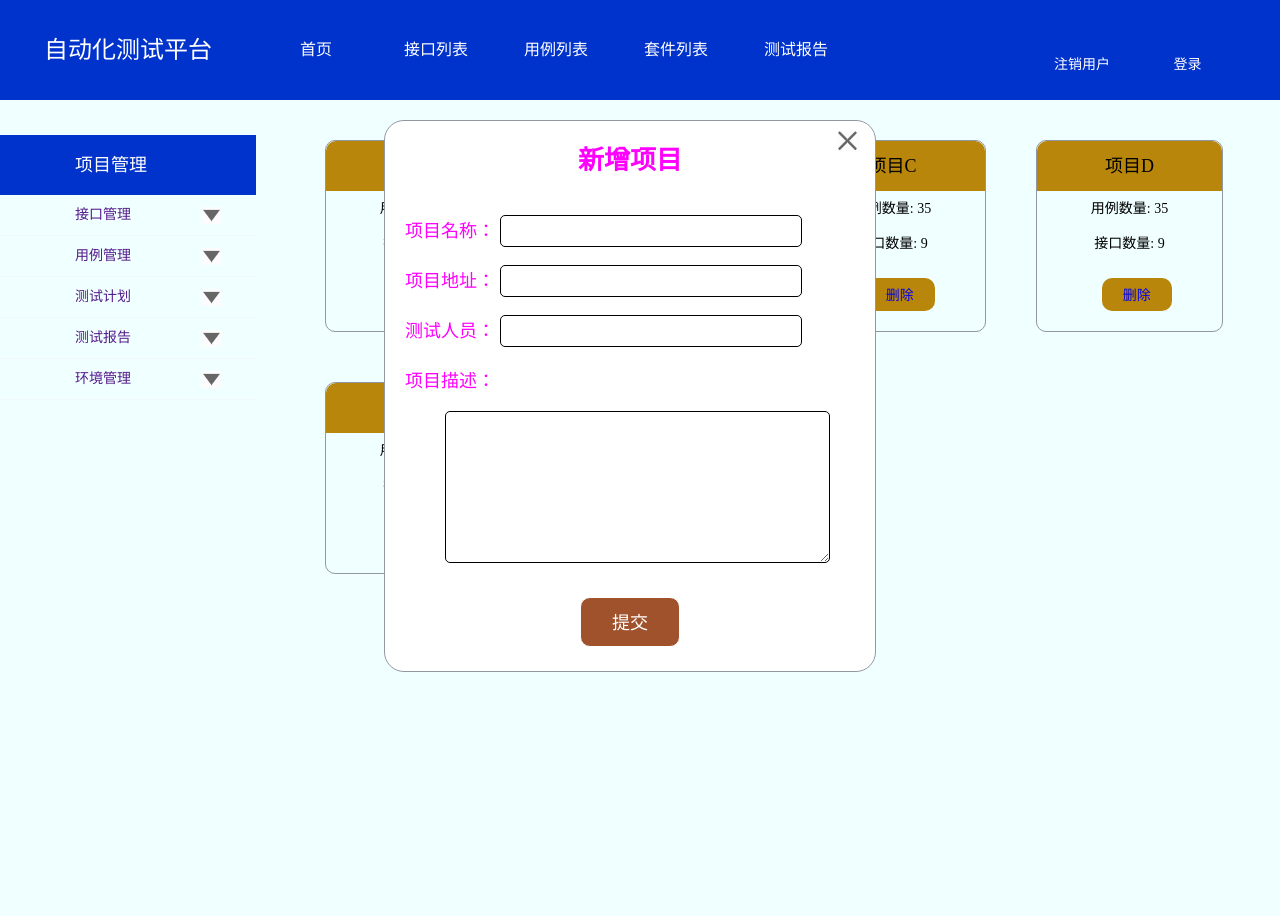
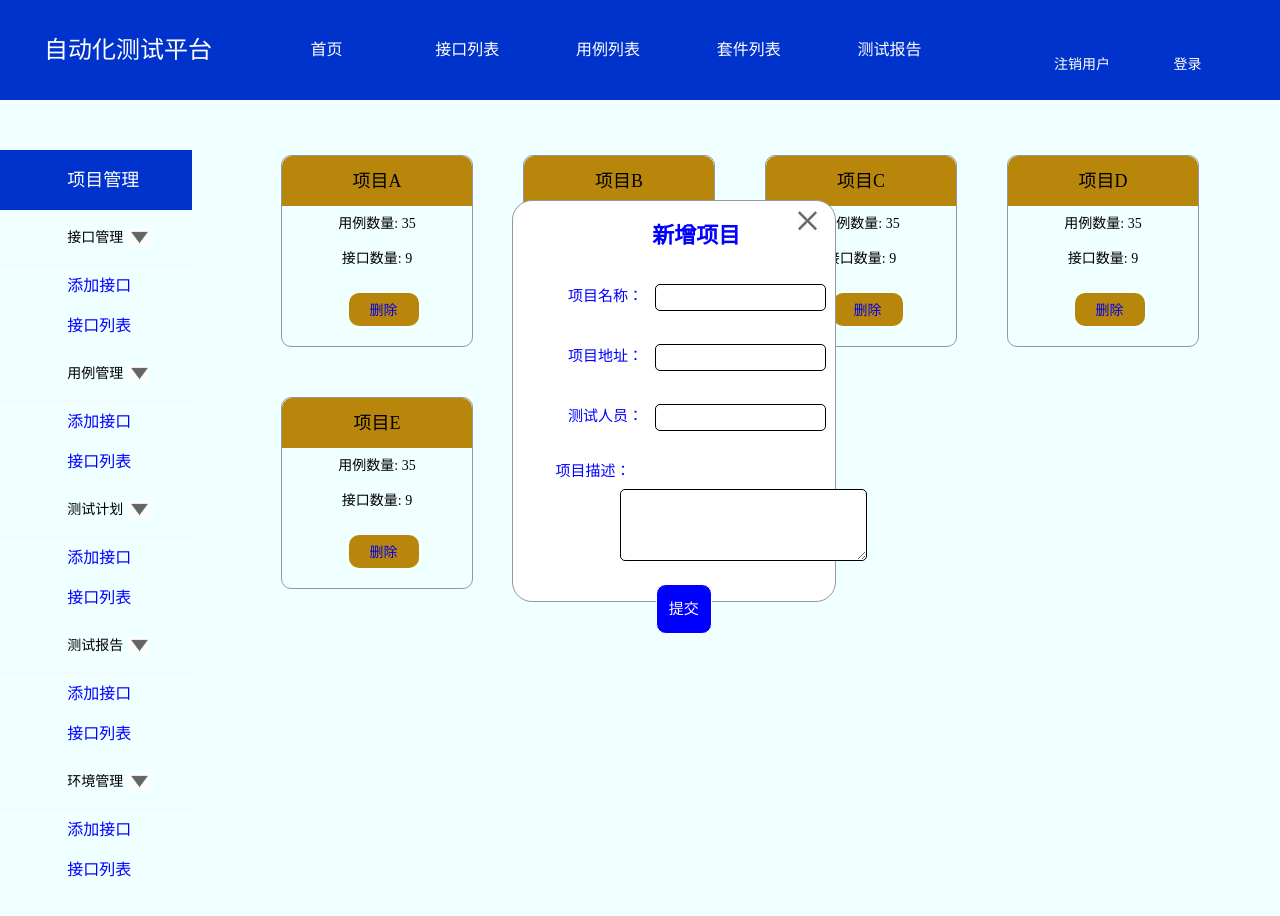
Before and after one commit to bomingzheng/base, a plain HTML site: page base/html/index.html in a window 1280 px wide. Drawn offline with Linux system fonts and the light colour scheme.

Commit message:
11/20-html_push

```diff
--- a/base/html/css/main.css
+++ b/base/html/css/main.css
@@ -24,13 +24,14 @@ body{
 
 /*设置菜单中每个菜单样式*/
 .money_list li{
-    width: 120px;
+    width: 20%;
     height: 100px;
     color: white;
-    list-style: none;
+
     text-align:center ;
     font: normal 16px/100px "微软雅黑";
-    float:left;}
+    float:left;
+}
 
 /*设置鼠标悬浮的背景色*/
 
@@ -54,57 +55,59 @@ body{
 
 
 /*侧边栏样式*/
-.left_money{
+.left_sidebar{
     position: absolute;
     left: 0;
-    top: 135px;
-    width: 20%;
+    top: 150px;
+    width: 15%;
     height: 0;
     color: black;
     background: white;
 }
 
-.left_title{
+.sidebar_title{
     width: 100%;
     height: 60px;
     float: left;
     font: normal 18px/60px "微软雅黑";
     color: white;
-    text-indent: 75px;
+    text-indent: 35%;
     background: #0033cc;
 }
-.left_list li{
-    height: 40px;
+.sidebar_list li h3{
+    height: 55px;
     width: 100%;
     border-bottom: solid 1px aliceblue;
-    font: normal 14px/40px "微软雅黑";
-    text-indent: 75px;
+    font: normal 14px/55px "微软雅黑";
+    text-indent: 35%;
     float: left;
-    background-image: url("../img/↓.png");
+    color: black;
+    background-image: url(../img/↓.png);
     background-repeat: no-repeat;
-    background-position: 85%;
+    background-position:75%;
 }
-.left_list div{
-    height:20px;
-    width: 15px;
-    background-repeat: no-repeat;
+.sidebar_list li ul a{
     float: left;
-    margin-top: 10px;
-    margin-right: 45px;}
+    width: 100%;
+    color: blue;
+    font: normal 16px/40px "Microsoft YaHei UI";
+    text-indent: 35%;
+}
+
 
 /*主题内容样式*/
 .contents{
-    width: 75%;
-    height: 1000px;
+    width: 80%;
+    height: 100%;
     position:absolute;
-    margin-top: 15px;
-    left: 300px;
+    margin-top: 30px;
+    left: 20%;
     padding: 0;
     float: right;
 }
 /*内容信息*/
 .pro_info{
-    width: 185px;
+    width: 190px;
     height: 190px;
     border: solid 1px #9297a2;
     float: left;
@@ -151,20 +154,21 @@ body{
 /*弹窗样式*/
 .alter{
     position: fixed;
-    left: 30%;
-    top: 120px;
-    height: 550px;
-    width: 450px;
+    left: 40%;
+    top: 25%;
+    height: 50%;
+    width: 22%;
     background: white;
     border: solid 1px #9297a2;
     border-radius: 20px;
     padding:0 20px;
 }
 .alter_title{
-    font: bold 26px/40px "微软雅黑";
-    color: fuchsia;
+    font: bold 22px/40px "微软雅黑";
+    color: blue;
     text-align: center;
-    margin-top: 20px ;
+    margin-top: 15px ;
+    margin-left: 45px;
 }
 .alter_quit{
     position: absolute;
@@ -173,51 +177,55 @@ body{
 }
 .alter_input{
     width: 100%;
-    height: 20px;
-    font: normal 18px/40px "微软雅黑";
-    margin-top: 30px;
-    color: fuchsia;
-
+    height: 35px;
+    font: normal 15px/30px "微软雅黑";
+    margin-top: 25px;
+    margin-left: 35px;
+    color: blue;
 }
 .alter_input label{
-    width: 50px;
-    font: normal 18px/40px "微软雅黑";
-    color: fuchsia;
-
-
+    font: normal 15px/20px "微软雅黑";
+    color: blue;
 }
 .alter_input input{
-    height: 30px;
-    width: 300px;
+    height: 25px;
+    width: 60%;
+    margin-left: 3%;
     border-radius: 5px;
     text-indent: 10px;
     border: solid 1px black;
+    font: normal 12px/30px "微软雅黑"
 }
 .pro_desc{
-    font: normal 18px/40px "微软雅黑";
-    color: fuchsia;
-    margin-top: 30px;
+    font: normal 15px/35px "微软雅黑";
+    color: blue;
+    margin-top: 18px;
+    margin-left: 8%;
 }
 .pro_desc textarea{
-    margin-top: 10px;
-    margin-left: 40px;
-    width: 85%;
-    height: 150px;
+    margin-left: 25%;
+    width: 240px;
+    height: 70px;
     border: solid 1px black;
     border-radius: 5px;
+    padding-left: 5px;
+    font: normal 12px/30px "Microsoft YaHei UI";
+
+
+
 
 }
 .pro_tj{
      text-align: center;
 }
 .tj{
-     margin-top: 20px;
-    width: 100px;
-    height: 50px;
-    background: sienna;
-    border-radius: 10px;
-    border: solid 1px white;
-    font: normal 18px/50px "Microsoft YaHei UI";
-    color: white;
-
+     margin-top: 10px;
+    margin-left: 20px;
+     width: 20%;
+     height: 50px;
+     background: blue;
+     border-radius: 10px;
+     border: solid 1px white;
+     font: normal 15px/30px "Microsoft YaHei UI";
+     color: white;
 }
--- a/base/html/index.html
+++ b/base/html/index.html
@@ -31,25 +31,45 @@
 			</div>
 
 		<!--侧边栏-->
-	<div class="left_money">
-		<div class="left_title">项目管理</div>
-		<div class="left_list">
+	<div class="left_sidebar">
+		<div class="sidebar_title">项目管理</div>
+		<div class="sidebar_list">
 			<ul>
-				<a href="">
-				<li>接口管理</li>
-			</a>
-				<a href="">
-				<li>用例管理</li>
-			</a>
-				<a href="">
-				<li>测试计划</li>
-			</a>
-				<a href="">
-				<li>测试报告</li>
-			</a>
-				<a href="">
-				<li>环境管理</li>
-			</a>
+				<li>
+					<h3>接口管理</h3>
+					<ul>
+						<li ><a href="">添加接口</a></li>
+						<li ><a href="">接口列表</a></li>
+				</ul>
+				</li>
+				<li>
+					<h3>用例管理</h3>
+					<ul>
+						<li ><a href="">添加接口</a></li>
+						<li ><a href="">接口列表</a></li>
+					</ul>
+				</li>
+				<li>
+					<h3>测试计划</h3>
+					<ul>
+						<li ><a href="">添加接口</a></li>
+						<li ><a href="">接口列表</a></li>
+					</ul>
+				</li>
+				<li>
+					<h3>测试报告</h3>
+					<ul>
+						<li ><a href="">添加接口</a></li>
+						<li ><a href="">接口列表</a></li>
+					</ul>
+				</li>
+				<li>
+					<h3>环境管理</h3>
+					<ul>
+						<li ><a href="">添加接口</a></li>
+						<li ><a href="">接口列表</a></li>
+					</ul>
+				</li>
 			</ul>
 		</div>
 	</div>
```
Also changed, not shown: base/html/js.html (+5 -4 lines), base/html/js/main.js (+87 -38 lines), base/html/js_page.html (added, +63 -0 lines), 1 other file.
